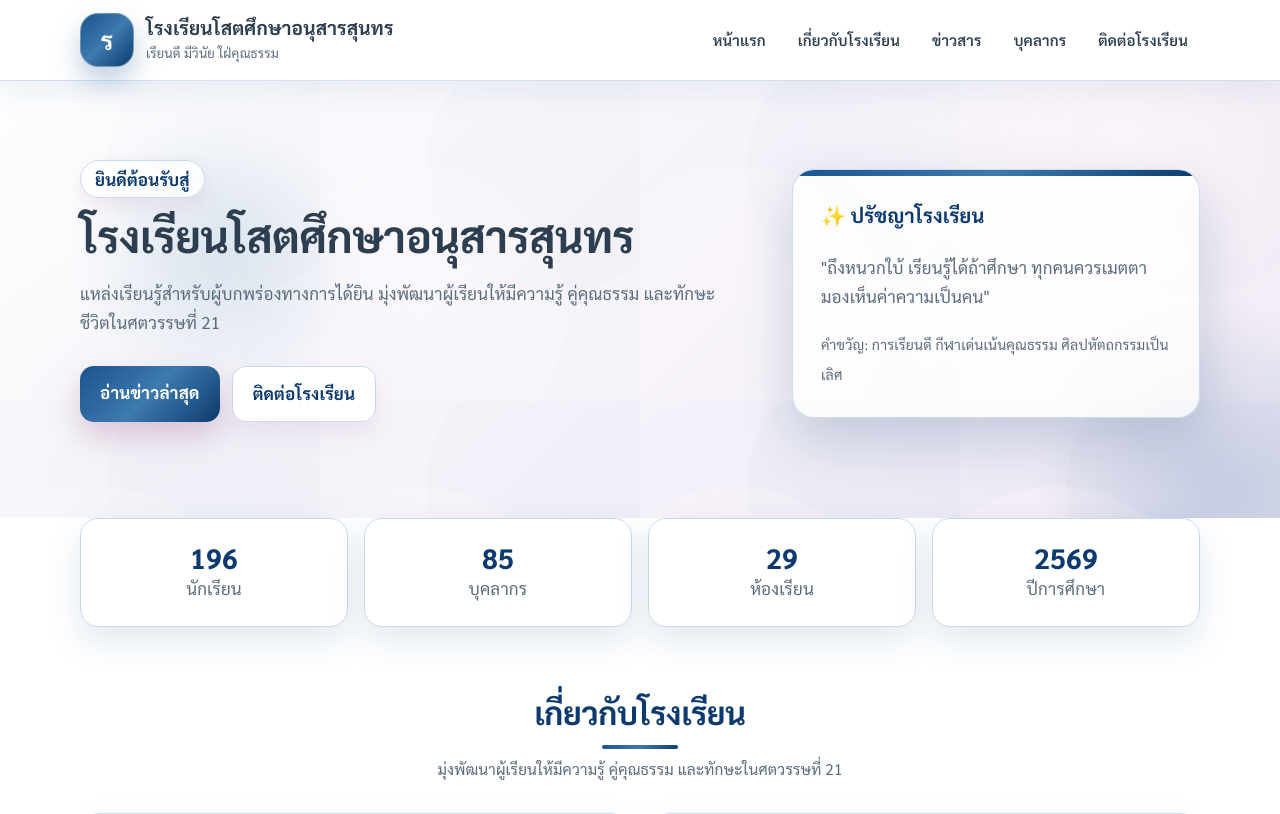
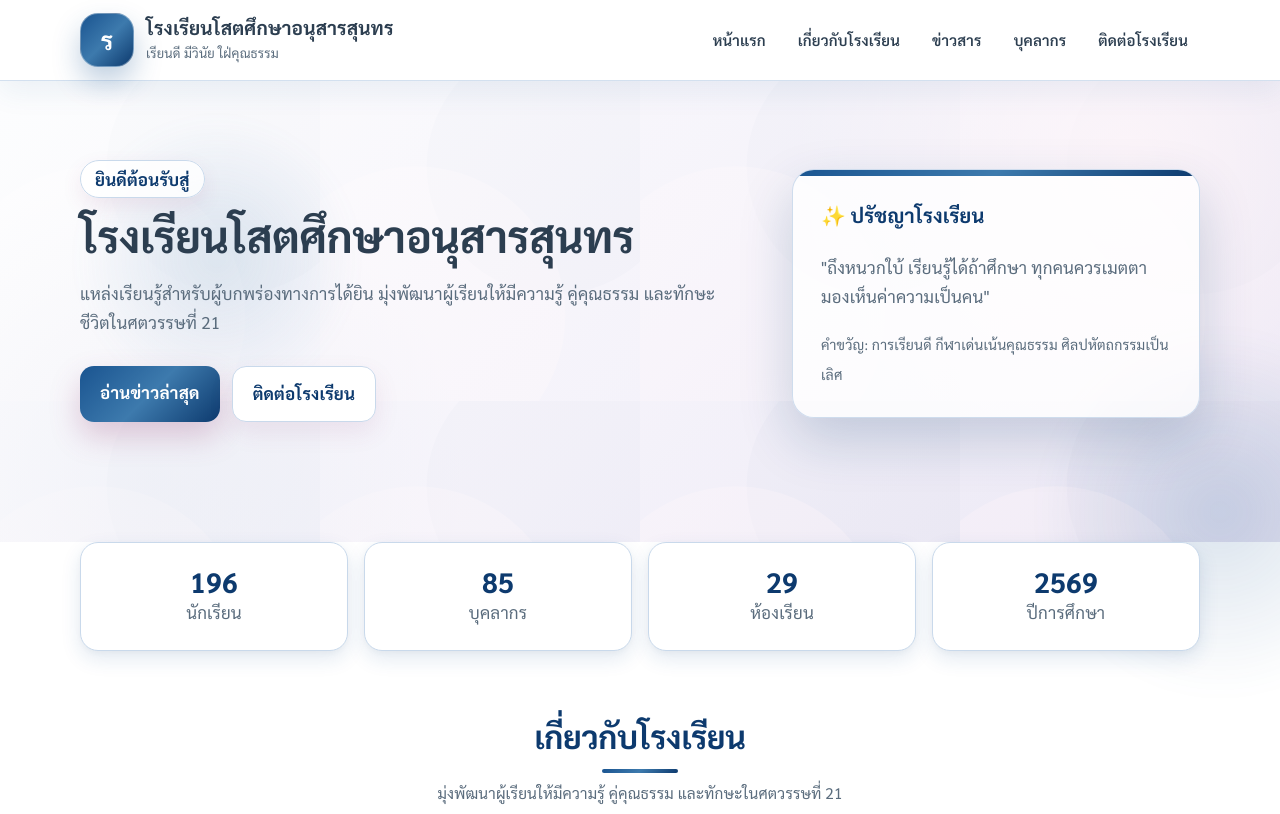
Before and after one commit to IttiponGit/web_anusarn, a PHP site: page / in a window 1280 px wide; the page is wider, and only the part inside the window is pictured. Shown: the top 814 px of that part. Run offline with PHP 8.4, Linux system fonts and the light colour scheme.

Commit message:
Add overlapping effect to stats section with smooth transition from hero banner

```diff
--- a/css/style.css
+++ b/css/style.css
@@ -164,9 +164,9 @@
     var(--gradient-soft);
   background-size: auto, auto, auto, 320px 320px, auto;
   color: var(--dark);
-  padding: 84px 0 96px;
+  padding: 84px 0 120px;
   position: relative;
-  overflow: hidden;
+  overflow: visible;
 }
 .hero::before,
 .page-hero::before {
@@ -272,20 +272,21 @@
   display: grid;
   grid-template-columns: repeat(4, 1fr);
   gap: 16px;
-  margin-top: -42px;
+  margin-top: -58px;
   position: relative;
-  z-index: 2;
+  z-index: 10;
 }
 .stats div {
   background: white;
   border: 1px solid var(--border);
   border-radius: 18px;
   padding: 22px;
-  box-shadow: var(--shadow);
+  box-shadow: 0 8px 20px rgba(26, 84, 144, .12), 0 2px 8px rgba(0, 0, 0, .04);
   text-align: center;
   transition: .25s ease;
   position: relative;
   overflow: hidden;
+  z-index: 1;
 }
 .stats div::before {
   content: "";
@@ -902,6 +903,7 @@
   }
   .hero-grid, .contact-grid, .about-intro-grid, .contact-hero-grid, .contact-page-grid { grid-template-columns: 1fr; }
   .stats, .two-col, .three-col, .heads-grid { grid-template-columns: 1fr; }
+  .stats { margin-top: -20px; }
   .news-grid { grid-template-columns: 1fr; }
   .hero { padding: 56px 0 82px; }
   .about-hero-card, .about-summary-card { padding: 24px; }
```
